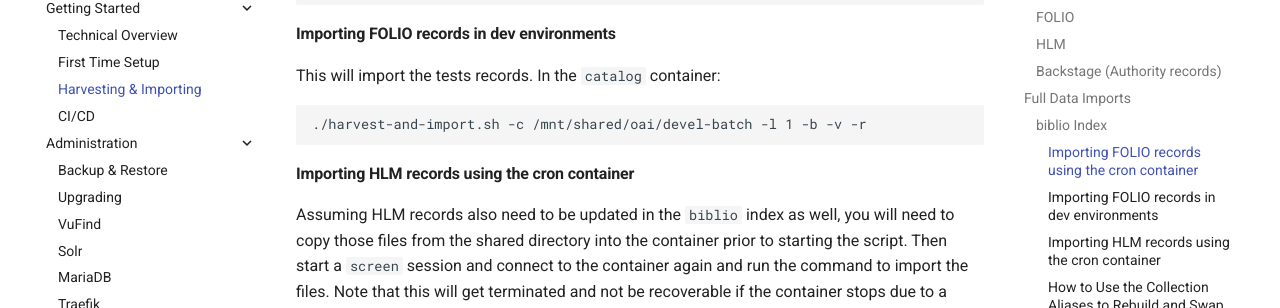
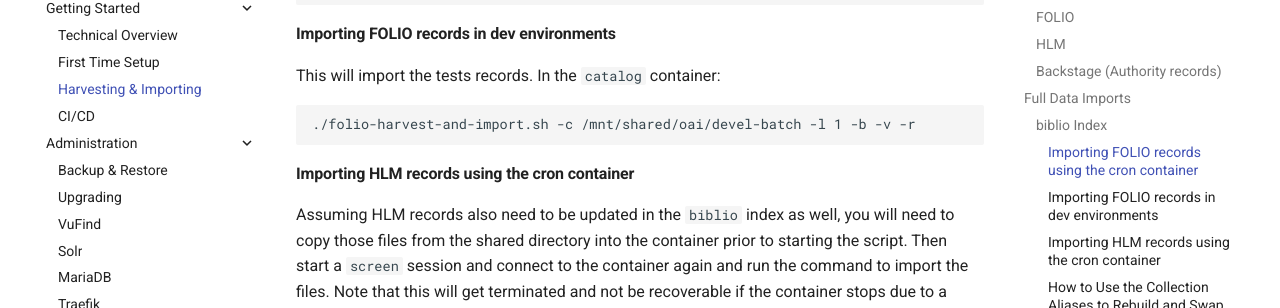
Before and after one commit to MSU-Libraries/catalog, an MkDocs documentation site: the page built from docs/harvesting-and-importing.md, in a window 1280 px wide and 1400 px high, scrolled down 2775 px. Shown: the part 145-453 px from the top of the window. Built offline with MkDocs 1.6.1 and Material for MkDocs 9.7.7, drawn with Linux system fonts in a browser that asks for light colours; comment, search, counter and statistics services are not loaded; some of the changed text lies outside the part shown.

Commit message:
[PC-975] Rename harvest-and-import.sh

````diff
--- a/docs/harvesting-and-importing.md
+++ b/docs/harvesting-and-importing.md
@@ -3,7 +3,7 @@
     All of these commands should be run within the `catalog` or `cron` Docker container
 
 ## Script Summary
-* [harvest-and-import.sh](https://github.com/MSU-Libraries/catalog/blob/main/vufind/harvest-and-import.sh):
+* [folio-harvest-and-import.sh](https://github.com/MSU-Libraries/catalog/blob/main/vufind/folio-harvest-and-import.sh):
 Used to harvest and import FOLIO MARC data into the `biblio` collection of Solr.
 * [hlm-harvest-and-import.sh](https://github.com/MSU-Libraries/catalog/blob/main/vufind/hlm-harvest-and-import.sh):
 Used to harvest and import EBSCO MARC data into the `biblio` collection of Solr from the FTP location given
@@ -107,7 +107,7 @@
 #### Importing FOLIO records in dev environments
 This will import the tests records. In the `catalog` container:
 ```
-./harvest-and-import.sh -c /mnt/shared/oai/devel-batch -l 1 -b -v -r
+./folio-harvest-and-import.sh -c /mnt/shared/oai/devel-batch -l 1 -b -v -r
 ```
 
 #### Importing HLM records using the cron container
@@ -159,7 +159,7 @@
 # Inside container
 rm local/harvest/folio/processed/*
 cp /mnt/shared/oai/${STACK_NAME}/harvest_folio/processed/* local/harvest/folio/
-/harvest-and-import.sh --verbose --reset-solr --collection biblio-build --batch-import | tee /mnt/shared/logs/folio_import_${STACK_NAME}_$(date -I).log
+/folio-harvest-and-import.sh --verbose --reset-solr --collection biblio-build --batch-import | tee /mnt/shared/logs/folio_import_${STACK_NAME}_$(date -I).log
 [Ctrl-a d]
 
 # On Host
@@ -217,7 +217,7 @@
 * Clear out the collection that `biblio-build` is pointing to, to avoid having two large indexing stored for a long period of time
 (only after you are confident in the new index's data)
 ```bash
-/harvest-and-import.sh --verbose --reset-solr --collection biblio-build
+/folio-harvest-and-import.sh --verbose --reset-solr --collection biblio-build
 ```
 
 * If `SOLR_JAVA_MEM` was increased, lower it to its previous amount.
@@ -258,7 +258,7 @@
 
 ## Using VuFind Utilities
 The preferred method is to use the included wrapper script with this repository.
-The [harvest-and-import.sh](https://github.com/MSU-Libraries/catalog/blob/main/vufind/harvest-and-import.sh)
+The [folio-harvest-and-import.sh](https://github.com/MSU-Libraries/catalog/blob/main/vufind/folio-harvest-and-import.sh)
 script can run either, or both, the harvest and import of data from FOLIO to Vufind. Use the `--help` flag
 to get information on how to run that script.
 
````
Also changed, not shown: docs/upgrading.md (+4 -4 lines), 5 other files.
